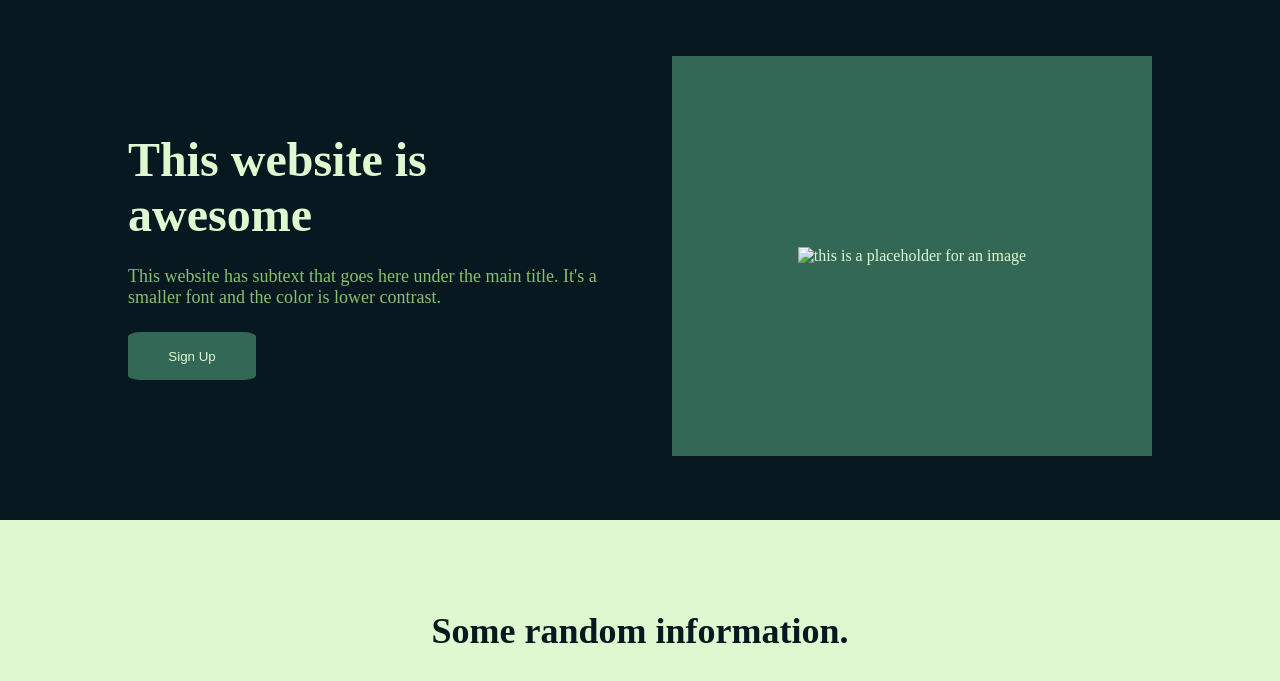
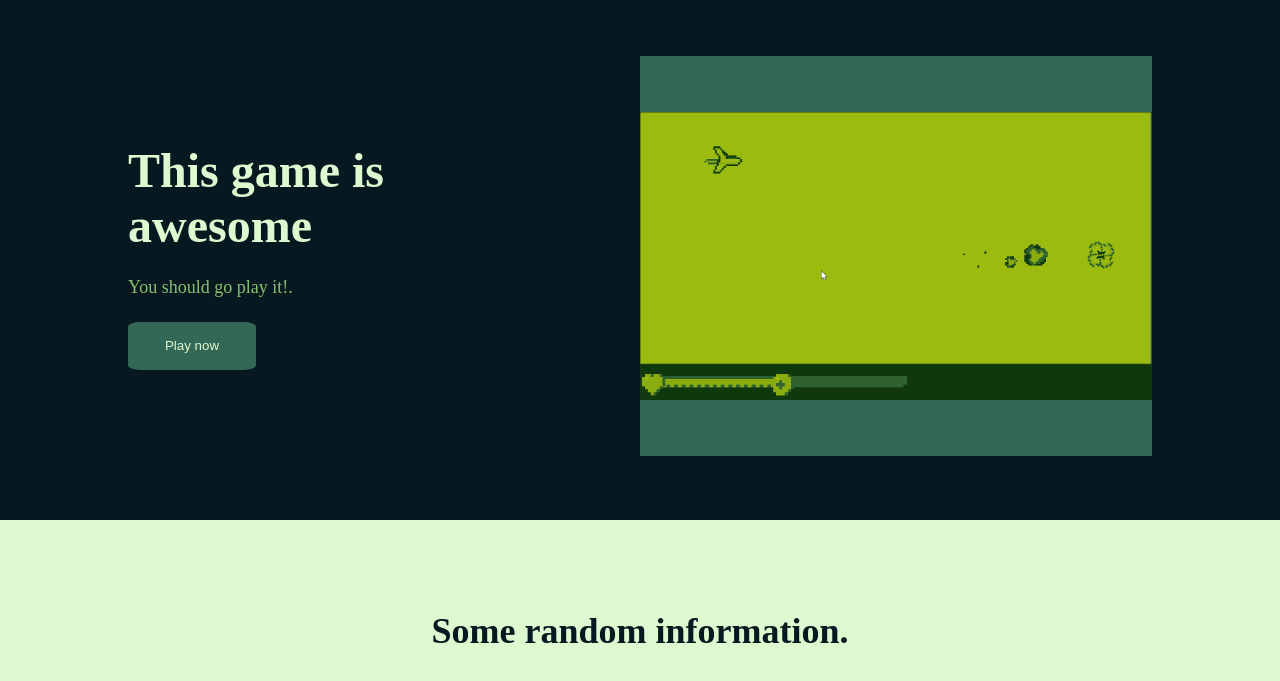
Before and after one commit to David2561/top-landingpage, a plain HTML site: page index.html in a window 1280 px wide. Shown: the part 88-769 px from the top of the page. Drawn offline with Linux system fonts and the light colour scheme.

Commit message:
add more images

```diff
--- a/index.html
+++ b/index.html
@@ -20,13 +20,12 @@
         </div>
         <div class="title">
             <div class="text">
-                <div class="upper-text">This website is awesome</div>
-                <div class="sub-text">This website has subtext that goes here under the main title.
-                     It's a smaller font and the color is lower contrast.</div>
-                <button>Sign Up</button>
+                <div class="upper-text">This game is awesome</div>
+                <div class="sub-text">You should go play it!.</div>
+                <button>Play now</button>
             </div>
             <div class="image">
-                <img alt="this is a placeholder for an image">
+                <img id="portal-image" src="images/Unity_rTCWpWGyBP.png" alt="this is a placeholder for an image">
             </div>
         </div>
     </header>
--- a/styles/style.css
+++ b/styles/style.css
@@ -89,7 +89,10 @@ button{
     justify-content: center;
     align-items: center;
 }
-
+#portal-image{
+    width:40vw;
+    height:auto;
+}
 
 /*second section*/
 .information{
```
